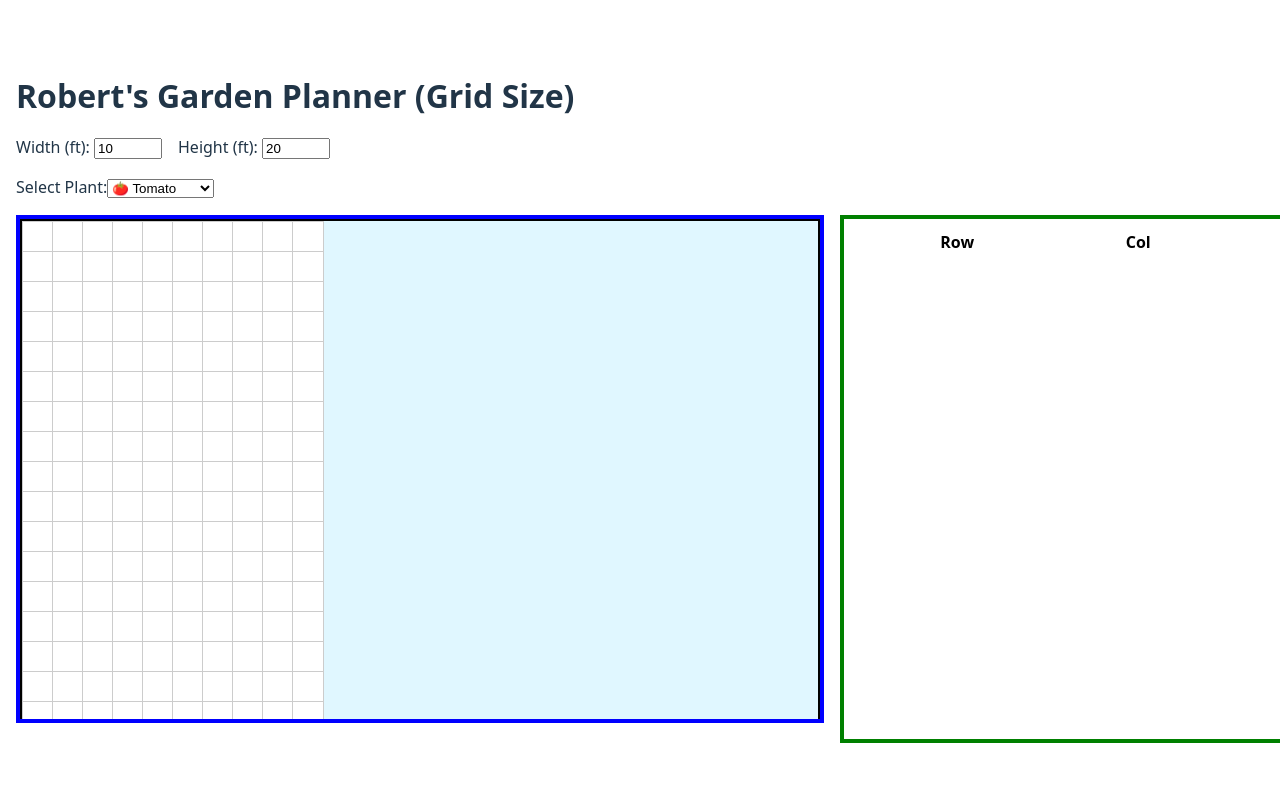
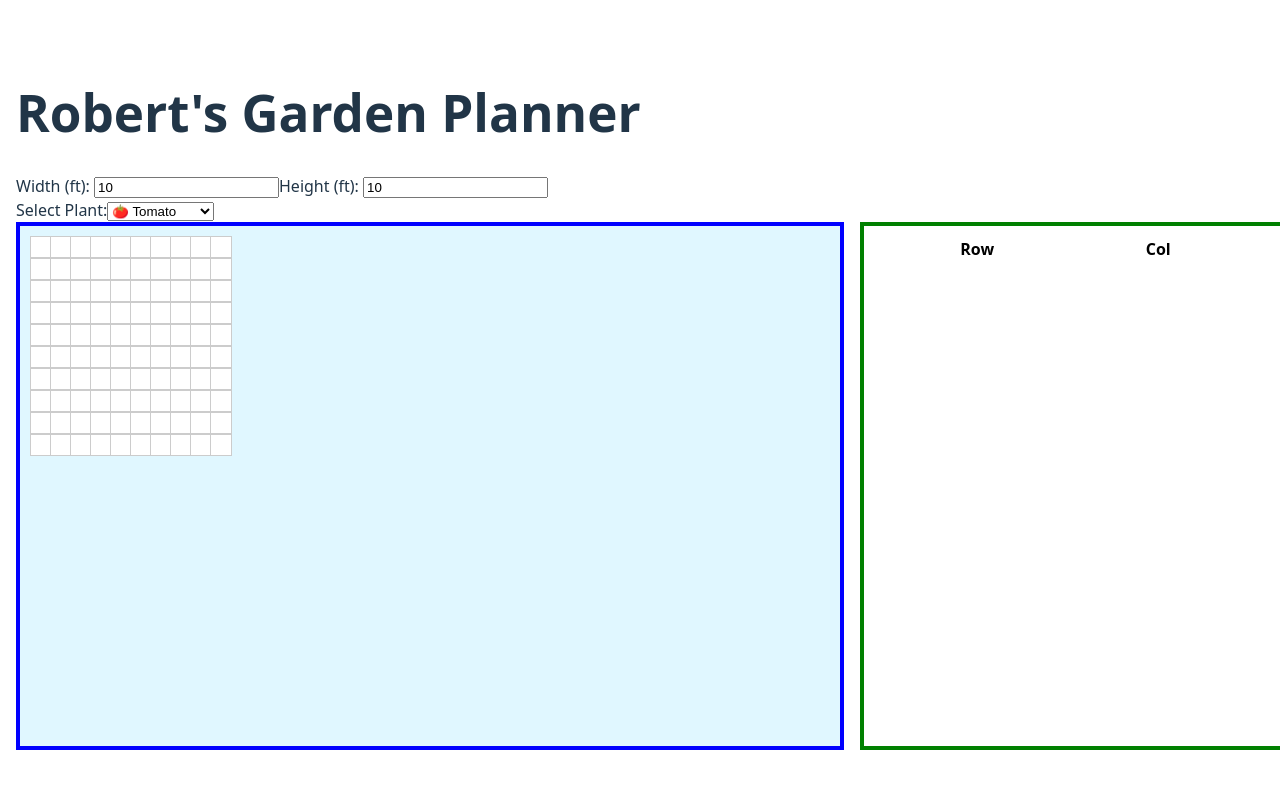
Before and after one commit to rseely85/Garden-Planner, a React (Vite) app: page / in a window 1280 px wide. Shown: the top 788 px of the page. Built offline with nearby package versions, Linux system fonts and the light colour scheme.

Commit message:
Checkpoint: one-click restore working, sizing not yet restored

```diff
--- a/src/App.jsx
+++ b/src/App.jsx
@@ -5,105 +5,63 @@ import plantsData from "./data/plants.json";
 
 export default function App() {
   const [grid, setGrid] = useState([]);
-  const [mirrorRows, setMirrorRows] = useState([]);
   const [plants, setPlants] = useState([]);
   const [selectedPlant, setSelectedPlant] = useState(null);
   const [gardenWidth, setGardenWidth] = useState(10);
-  const [gardenHeight, setGardenHeight] = useState(20);
+  const [gardenHeight, setGardenHeight] = useState(10);
 
   useEffect(() => {
     setPlants(plantsData);
     setSelectedPlant(plantsData[0]);
+    // Initialize grid
+    const initialGrid = Array.from({ length: 10 }, () =>
+      Array.from({ length: 10 }, () => ({ planted: false, crop: null, icon: null }))
+    );
+    setGrid(initialGrid);
   }, []);
 
   const handleCellClick = (r, c) => {
     const newGrid = grid.map((row, rowIndex) =>
       row.map((cell, colIndex) => {
         if (rowIndex === r && colIndex === c) {
-          if (cell.planted) {
+          if (selectedPlant.plant === "Clear") {
             return { planted: false, crop: null, icon: null };
           } else {
-            return {
-              planted: true,
-              crop: selectedPlant.plant,
-              icon: selectedPlant.icon
-            };
+            return { planted: true, crop: selectedPlant.plant, icon: selectedPlant.icon };
           }
         }
         return cell;
       })
     );
     setGrid(newGrid);
+  };
 
-    const newMirror = [];
-    newGrid.forEach((row, rIdx) =>
-      row.forEach((cell, cIdx) => {
-        if (cell.planted) {
-          newMirror.push({
-            row: rIdx,
-            col: cIdx,
-            crop: cell.crop,
-            icon: cell.icon
-          });
-        }
-      })
-    );
-    setMirrorRows(newMirror);
-  };
+  const mirrorRows = [];
+  grid.forEach((row, r) => {
+    row.forEach((cell, c) => {
+      if (cell.planted) {
+        mirrorRows.push({ row: r, col: c, crop: cell.crop, icon: cell.icon });
+      }
+    });
+  });
 
   return (
     <div style={{ padding: "1rem" }}>
-      <h1 style={{ fontSize: "2rem", fontWeight: "bold" }}>
-        Robert's Garden Planner (Grid Size)
-      </h1>
-
-      <div style={{ marginBottom: "1rem" }}>
-        <label>
-          Width (ft):{" "}
-          <input
-            type="number"
-            value={gardenWidth}
-            onChange={(e) => setGardenWidth(parseInt(e.target.value) || 1)}
-            style={{ width: "60px", marginRight: "1rem" }}
-          />
-        </label>
-        <label>
-          Height (ft):{" "}
-          <input
-            type="number"
-            value={gardenHeight}
-            onChange={(e) => setGardenHeight(parseInt(e.target.value) || 1)}
-            style={{ width: "60px" }}
-          />
-        </label>
+      <h1>Robert's Garden Planner</h1>
+      <div>
+        Width (ft): <input type="number" value={gardenWidth} onChange={(e) => setGardenWidth(parseInt(e.target.value) || 0)} />
+        Height (ft): <input type="number" value={gardenHeight} onChange={(e) => setGardenHeight(parseInt(e.target.value) || 0)} />
       </div>
-
-      <label>
+      <div>
         Select Plant:
-        <select
-          value={selectedPlant ? selectedPlant.plant : ""}
-          onChange={(e) => {
-            const plant = plants.find((p) => p.plant === e.target.value);
-            setSelectedPlant(plant);
-          }}
-        >
-          {plants.map((plant) => (
-            <option key={plant.plant} value={plant.plant}>
-              {plant.icon} {plant.plant}
-            </option>
+        <select value={selectedPlant ? selectedPlant.plant : ""} onChange={(e) => setSelectedPlant(plants.find(p => p.plant === e.target.value))}>
+          {plants.map((p) => (
+            <option key={p.plant} value={p.plant}>{p.icon} {p.plant}</option>
           ))}
         </select>
-      </label>
-
-      <div style={{ display: "flex", gap: "1rem", marginTop: "1rem" }}>
-        <GardenGrid
-          grid={grid}
-          setGrid={setGrid}
-          gardenWidth={gardenWidth}
-          gardenHeight={gardenHeight}
-          onCellClick={handleCellClick}
-          selectedPlant={selectedPlant}
-        />
+      </div>
+      <div style={{ display: "flex", gap: "1rem" }}>
+        <GardenGrid grid={grid} onCellClick={handleCellClick} width={gardenWidth} height={gardenHeight} />
         <GardenGridMirror mirrorRows={mirrorRows} />
       </div>
     </div>
--- a/src/components/GardenGrid.jsx
+++ b/src/components/GardenGrid.jsx
@@ -1,61 +1,43 @@
-import React, { useEffect } from "react";
+import React from "react";
 
-export default function GardenGrid({
-  grid,
-  setGrid,
-  gardenWidth,
-  gardenHeight,
-  onCellClick,
-  selectedPlant
-}) {
-  useEffect(() => {
-    const numCols = Math.max(Math.floor((gardenWidth * 12) / 12), 1);
-    const numRows = Math.max(Math.floor((gardenHeight * 12) / 12), 1);
-    const newGrid = Array.from({ length: numRows }, (_, r) =>
-      Array.from({ length: numCols }, (_, c) =>
-        grid[r] && grid[r][c] ? grid[r][c] : { planted: false, crop: null, icon: null }
-      )
-    );
-    setGrid(newGrid);
-  }, [gardenWidth, gardenHeight]);
+export default function GardenGrid({ grid, onCellClick, width, height }) {
+  const cellSize = 20;
 
   return (
     <div
       style={{
+        backgroundColor: "#e0f7ff",
+        padding: 10,
+        border: "4px solid blue",
         width: 800,
         height: 500,
-        border: "4px solid blue",
-        overflow: "auto",
-        backgroundColor: "#e0f7ff"
+        overflow: "auto"
       }}
     >
       <div
         style={{
           display: "grid",
-          gridTemplateColumns: `repeat(${grid[0]?.length || 1}, 30px)`,
-          gridTemplateRows: `repeat(${grid.length}, 30px)`,
-          border: "2px solid black"
+          gridTemplateColumns: `repeat(${grid[0]?.length || 0}, ${cellSize}px)`
         }}
       >
-        {grid.map((row, r) =>
-          row.map((cell, c) => (
+        {grid.map((row, rIdx) =>
+          row.map((cell, cIdx) => (
             <div
-              key={`${r}-${c}`}
-              onClick={() => onCellClick(r, c)}
+              key={`${rIdx}-${cIdx}`}
+              onClick={() => onCellClick(rIdx, cIdx)}
               style={{
-                width: "30px",
-                height: "30px",
-                textAlign: "center",
-                lineHeight: "30px",
+                width: cellSize,
+                height: cellSize,
                 border: "1px solid #ccc",
-                cursor: "pointer",
                 backgroundColor: cell.planted
                   ? cell.crop === "Placeholder"
-                    ? "#999"
+                    ? "grey"
                     : "green"
                   : "white",
-                color: "black",
-                fontSize: "16px"
+                display: "flex",
+                alignItems: "center",
+                justifyContent: "center",
+                cursor: "pointer"
               }}
             >
               {cell.planted ? cell.icon : ""}
```
